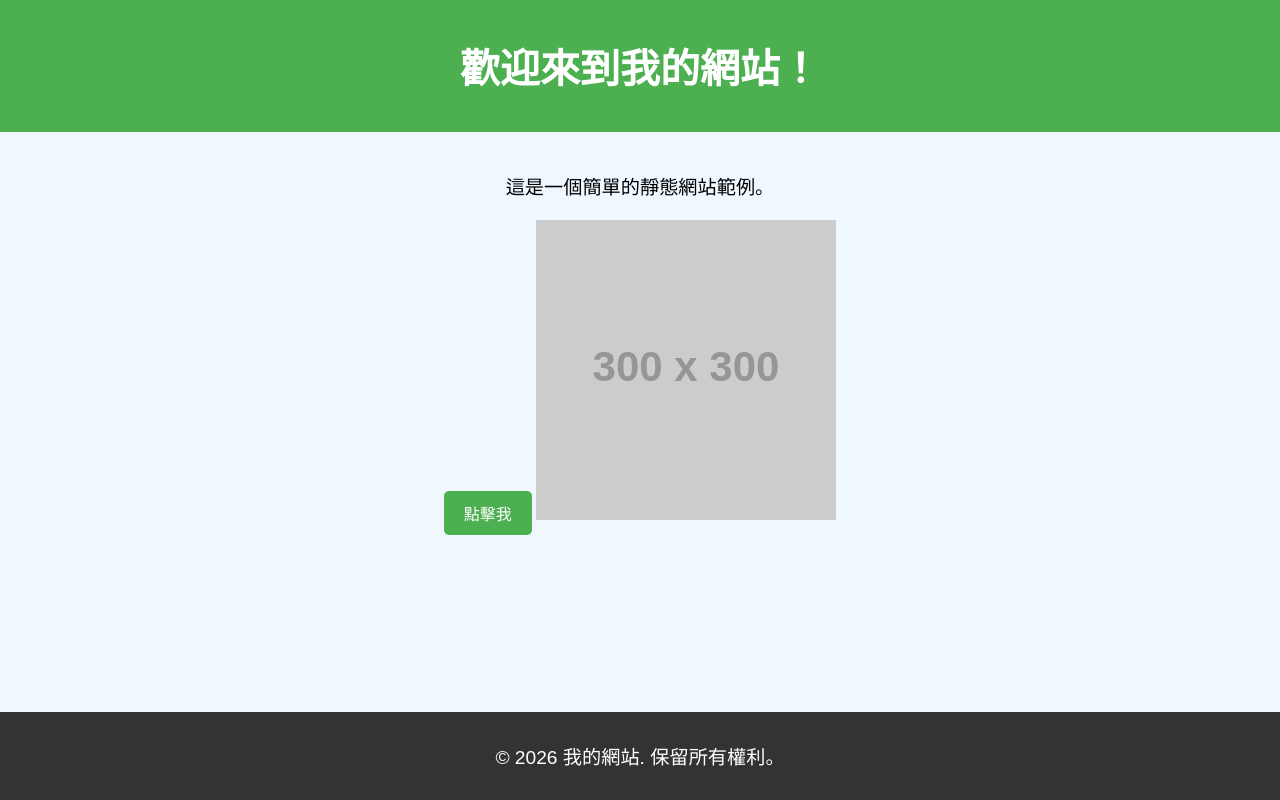
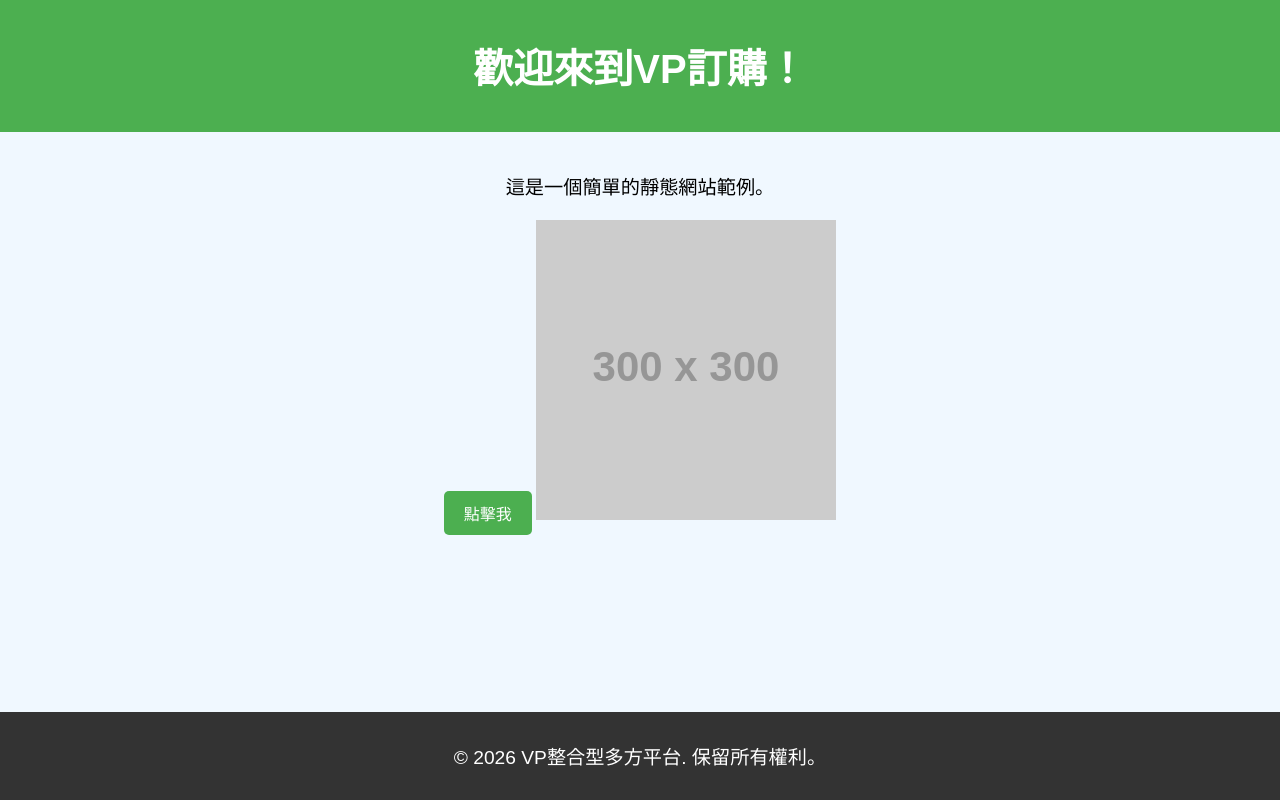
Before and after one commit to w5386358-alt/my-website, a plain HTML site: page index.html in a window 1280 px wide. Drawn offline with Linux system fonts and the light colour scheme; placeholder pictures from the web are drawn by us.

Commit message:
Update index.html

```diff
--- a/index.html
+++ b/index.html
@@ -8,7 +8,7 @@
 </head>
 <body>
     <header>
-        <h1>歡迎來到我的網站！</h1>
+        <h1>歡迎來到VP訂購！</h1>
     </header>
     <main>
         <p>這是一個簡單的靜態網站範例。</p>
@@ -16,11 +16,11 @@
         <img src="https://via.placeholder.com/300" alt="示意圖片">
     </main>
     <footer>
-        <p>&copy; 2026 我的網站. 保留所有權利。</p>
+        <p>&copy; 2026 VP整合型多方平台. 保留所有權利。</p>
     </footer>
     <script>
         function showMessage() {
-            alert("感謝您拜訪我的網站！");
+            alert("感謝您VP整合型多方平台！");
         }
     </script>
 </body>
```
